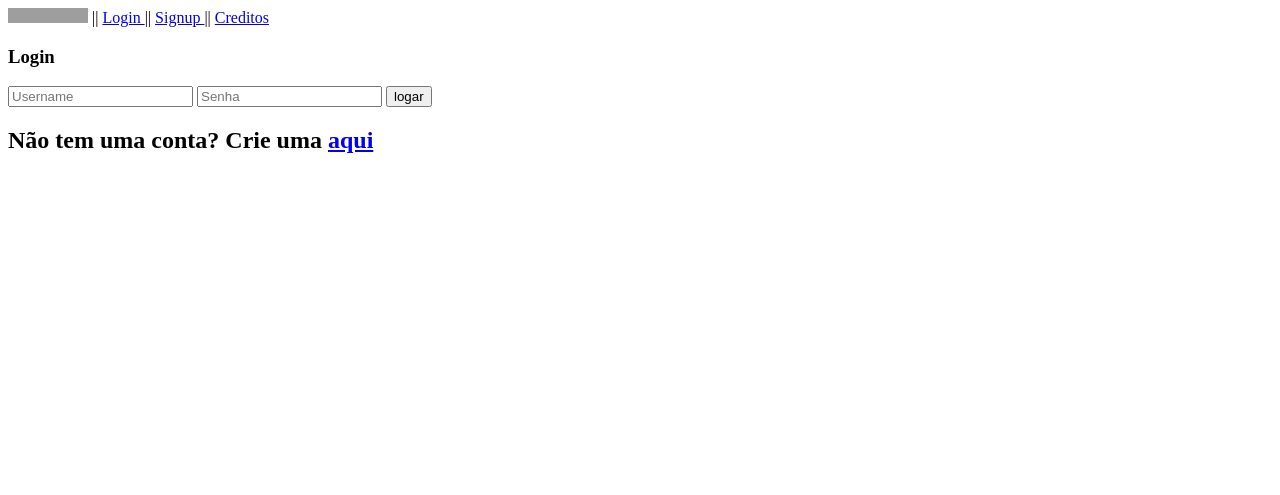
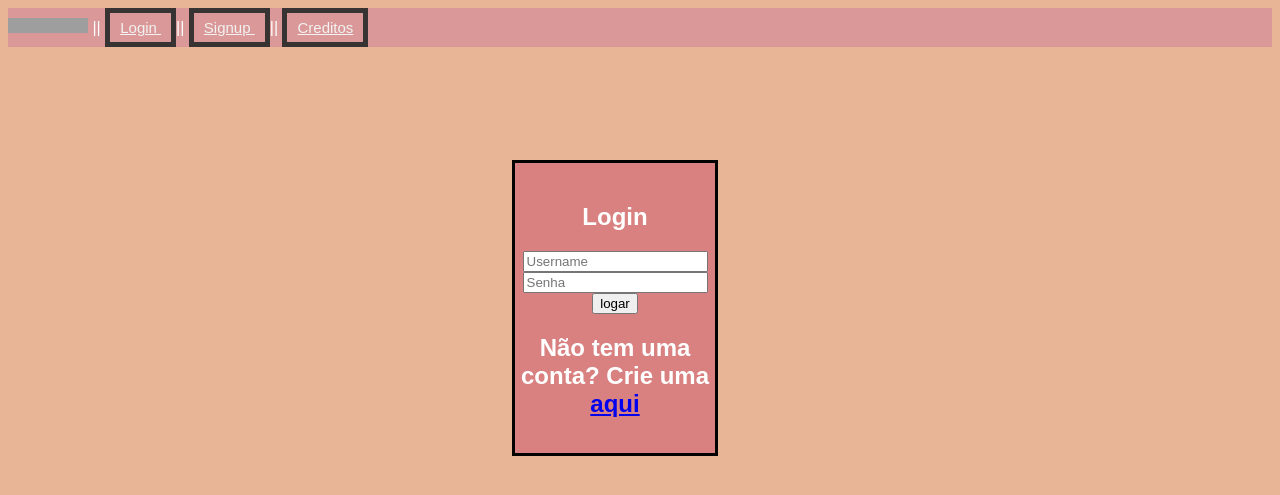
Before and after one commit to linotks52/ProjetoDIAM, a Django app: page / in a window 1280 px wide. Shown: the top 495 px of the page. Run offline with Django 4.2, Linux system fonts and the light colour scheme; grey boxes are pictures that could not be loaded.

Commit message:
Algum CSS Login e Registo

```diff
--- /dev/null
+++ b/djangoProject/taskmanager/static/taskmanager/css/mystyle.css
@@ -0,0 +1,46 @@
+body {
+  background-color: #e8b696;
+}
+.imagens {
+    border: 3px solid black;
+}
+
+.login{
+    padding: 20px 0;
+   border: 3px solid black;
+    text-align: center;
+    height: 250px;
+    width: 200px;
+     margin-left: auto;
+    margin-right: auto;
+    background-color: #d98181;
+    color: white;
+    font-family: "Arial";
+    bottom: 400px;
+     position: absolute;
+    top: 20%;
+    left: 40%;
+}
+.topo{
+    background-color: #da9898;
+    width: 100%;
+        padding: 10px 0;
+        color: #fff;
+    color: white;
+    font-family: "Arial";
+    align-content: center;
+}
+
+.hcontainters{
+    border: 5px solid #383333;
+    padding: 6px 0;
+    padding-right: 10px;
+    padding-left: 10px;
+
+}
+
+.topo  a {
+
+  color: #f2f2f2;
+  font-size: 15px;
+}
--- a/djangoProject/taskmanager/templates/taskmanager/base.html
+++ b/djangoProject/taskmanager/templates/taskmanager/base.html
@@ -1,40 +1,41 @@
 <!DOCTYPE html>
 <html lang="pt">
 <head>
+
     <meta charset="UTF-8">
     {% load static %}
     <!--<link rel="stylesheet" type="text/css" href="{% static 'taskmanager/css/mystyle.css'%}"> -->
     <title> {% block title %} Base {% endblock %} </title>
-
+<link rel="stylesheet" type="text/css" href="{% static 'taskmanager/css/mystyle.css'%}">
 </head>
 <body>
      {% if request.user.is_authenticated %}
     <header>
 
-    <nav>
+    <nav class = "topo">
             <a href="https://www.iscte-iul.pt/"><img src="https://upload.wikimedia.org/wikipedia/commons/0/04/Logo_ISCTE_Instituto_Universit%C3%A1rio_de_Lisboa.svg" alt="ISCTE" style="width:80px;height:15px;"></a>
 ||
-            <a href="{% url 'taskmanager:profile' %}">O meu perfil</a>
+            <a class = "hcontainters" href="{% url 'taskmanager:profile' %}">O meu perfil</a>
 ||
-            <a href="{% url 'taskmanager:task_list' %}">Suas Tasks</a>
+            <a class = "hcontainters" href="{% url 'taskmanager:task_list' %}">Suas Tasks</a>
 ||
-            <a href="{% url 'taskmanager:creditos' %}">Creditos</a>
+            <a class = "hcontainters" href="{% url 'taskmanager:creditos' %}">Creditos</a>
         {% if request.user.utilizador.isAdmin %}
         ||
-            <a href="{% url 'taskmanager:user_list' %}">Users</a>
+            <a class = "hcontainters" href="{% url 'taskmanager:user_list' %}">Users</a>
             {% endif %}
 ||
-            <a href="{% url 'taskmanager:sair' %}">Sair</a>
+            <a class = "hcontainters" href="{% url 'taskmanager:sair' %}">Sair</a>
         </nav>
     {% else %}
-        <nav>
+        <nav class = "topo">
             <a href="https://www.iscte-iul.pt/"><img src="https://upload.wikimedia.org/wikipedia/commons/0/04/Logo_ISCTE_Instituto_Universit%C3%A1rio_de_Lisboa.svg" alt="ISCTE" style="width:80px;height:15px;"></a>
            ||
-            <a href="{% url 'taskmanager:logar' %}"> Login </a>
+            <a class = "hcontainters" href="{% url 'taskmanager:logar' %}"> Login </a>
            ||
-            <a href="{% url 'taskmanager:signup' %}"> Signup </a>
+            <a class = "hcontainters" href="{% url 'taskmanager:signup' %}"> Signup </a>
            ||
-            <a href="{% url 'taskmanager:creditos' %}"> Creditos </a>
+            <a class = "hcontainters" href="{% url 'taskmanager:creditos' %}"> Creditos </a>
         </nav>
     {% endif %}
     </header>
--- a/djangoProject/taskmanager/templates/taskmanager/login.html
+++ b/djangoProject/taskmanager/templates/taskmanager/login.html
@@ -5,16 +5,17 @@
 {% endblock %}
 
 {% block content %}
-        <header> <h3> Login </h3> </header>
-        <div>
+        <div class="login">
+    <header> <h2>Login </h2> </header>
+
             <form action="{% url 'taskmanager:logar' %}"  method="post">
             {% csrf_token %}
             <input type="text" name="username" placeholder="Username">
             <input type="password" name="password" placeholder="Senha">
             <input type="submit" value="logar" />
             </form>
-        </div>
+
+
+    <h2> Não tem uma conta? Crie uma <a href="{% url 'taskmanager:signup' %}">aqui</a></h2>
+     </div>
 {% endblock %}
-{% block options %}
-    <h2> Não tem uma conta? Crie uma <a href="{% url 'taskmanager:signup' %}">aqui</a></h2>
-{% endblock %}
--- /dev/null
+++ b/djangoProject/taskmanager/templates/taskmanager/mystyle.css
@@ -0,0 +1,3 @@
+body{
+     background-color: lightblue;
+}
--- a/djangoProject/taskmanager/templates/taskmanager/profile.html
+++ b/djangoProject/taskmanager/templates/taskmanager/profile.html
@@ -15,7 +15,7 @@
 
     <h2>Seu Perfil</h2>
         {% if user.utilizador.imagem %}
-    <h2><img src="{{ request.user.utilizador.imagem.url }}" alt="{{ request.user.utilizador.nome }}'s profile picture" width="200" height="200"></h2>
+    <h2><img class="imagens" src="{{ request.user.utilizador.imagem.url }}" alt="{{ request.user.utilizador.nome }}'s profile picture" width="200" height="200"></h2>
         {% else %}
     <h2><img src="{% static 'taskmanager/images/default-user-image.png' %}" width="200" height="200"></h2>
 {% endif %}
```
Also changed, not shown: djangoProject/taskmanager/templates/taskmanager/signup.html (+13 -2 lines), djangoProject/db.sqlite3.
